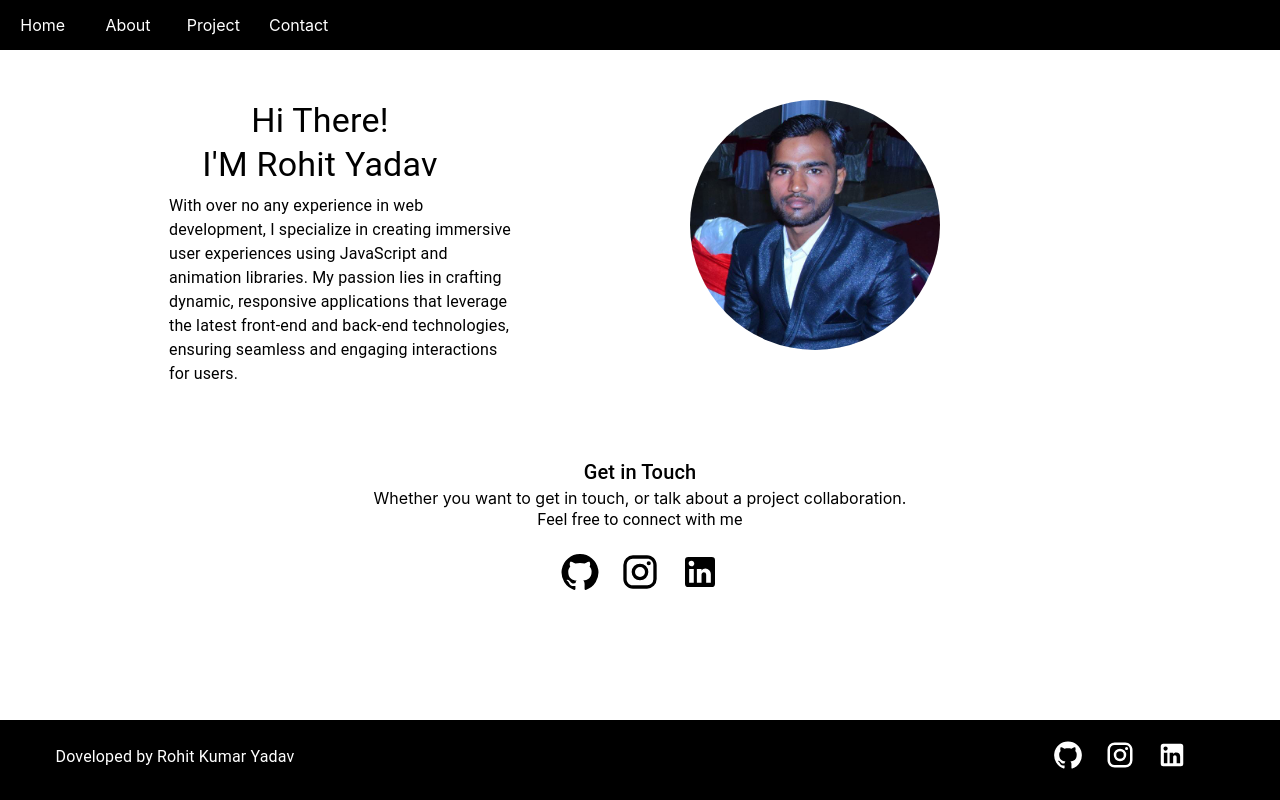
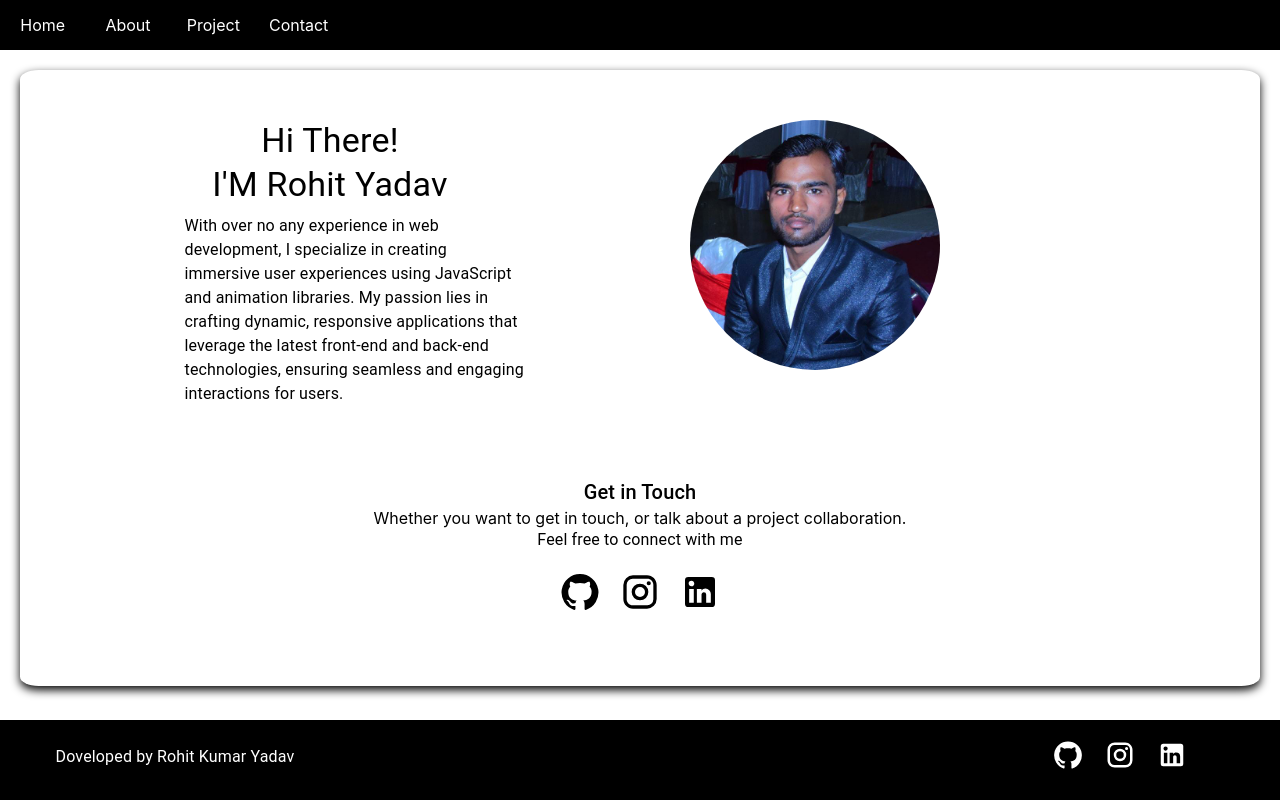
Before and after one commit to rohityadav15/portfolio, a React (Create React App) app: page / in a window 1280 px wide. Built offline with nearby package versions, Linux system fonts and the light colour scheme.

Commit message:
Profile Manage

```diff
--- a/src/Pages/Home/index.js
+++ b/src/Pages/Home/index.js
@@ -9,6 +9,9 @@ const Home = () => {
       <Box
         style={{
           display: "flex",
+          boxShadow: "0px 4px 10px rgba(2, 2, 2, 2)",
+          borderRadius: "1.5%",
+          margin:20,
           flexDirection: "column",
         }}
       >
```
